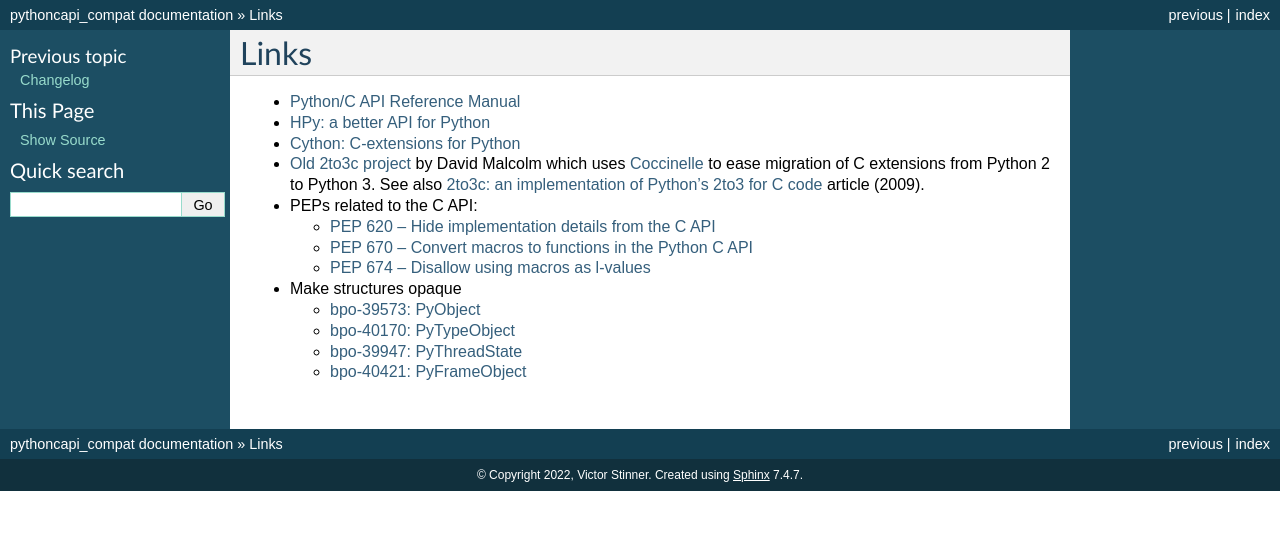
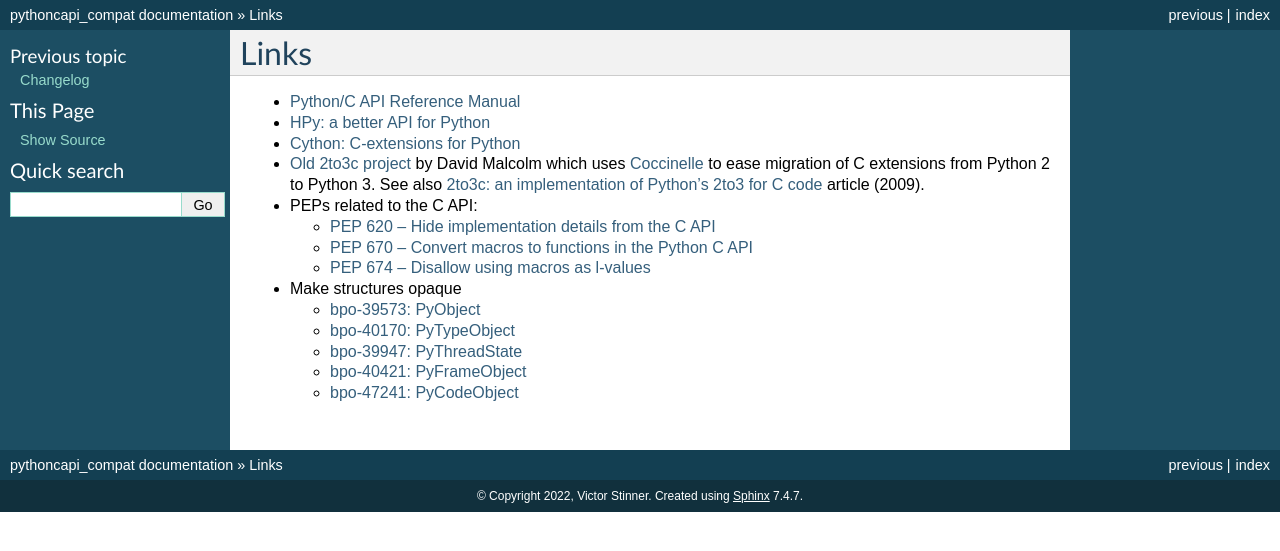
Before and after one commit to python/pythoncapi-compat, a Sphinx documentation site: the page built from docs/links.rst, in a window 1280 px wide. Shown: the top 551 px of the page. Built offline with Sphinx 7.4.7, drawn with Linux system fonts in a browser that asks for light colours.

Commit message:
New bpo to make PyCodeObject opaque

```diff
--- a/docs/links.rst
+++ b/docs/links.rst
@@ -26,3 +26,4 @@ Links
   * `bpo-40170: PyTypeObject <https://bugs.python.org/issue40170>`_
   * `bpo-39947: PyThreadState <https://bugs.python.org/issue39947>`_
   * `bpo-40421: PyFrameObject <https://bugs.python.org/issue40421>`_
+  * `bpo-47241: PyCodeObject <https://bugs.python.org/issue47241>`_
```
